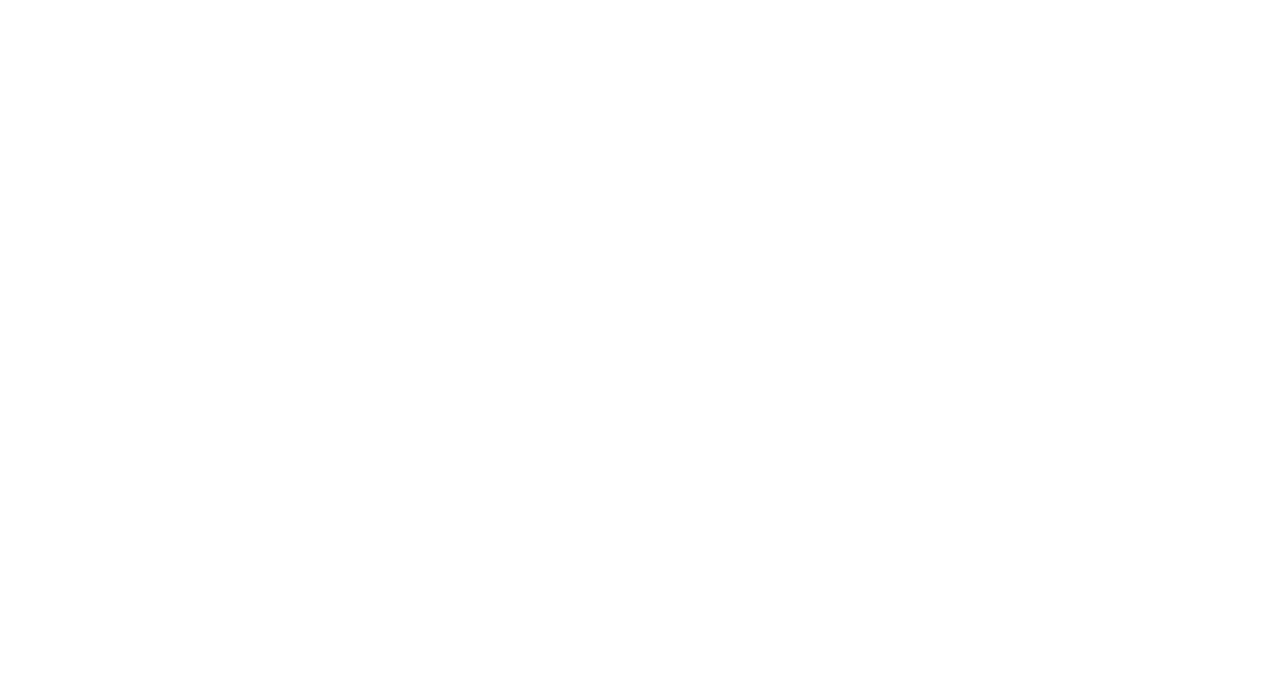
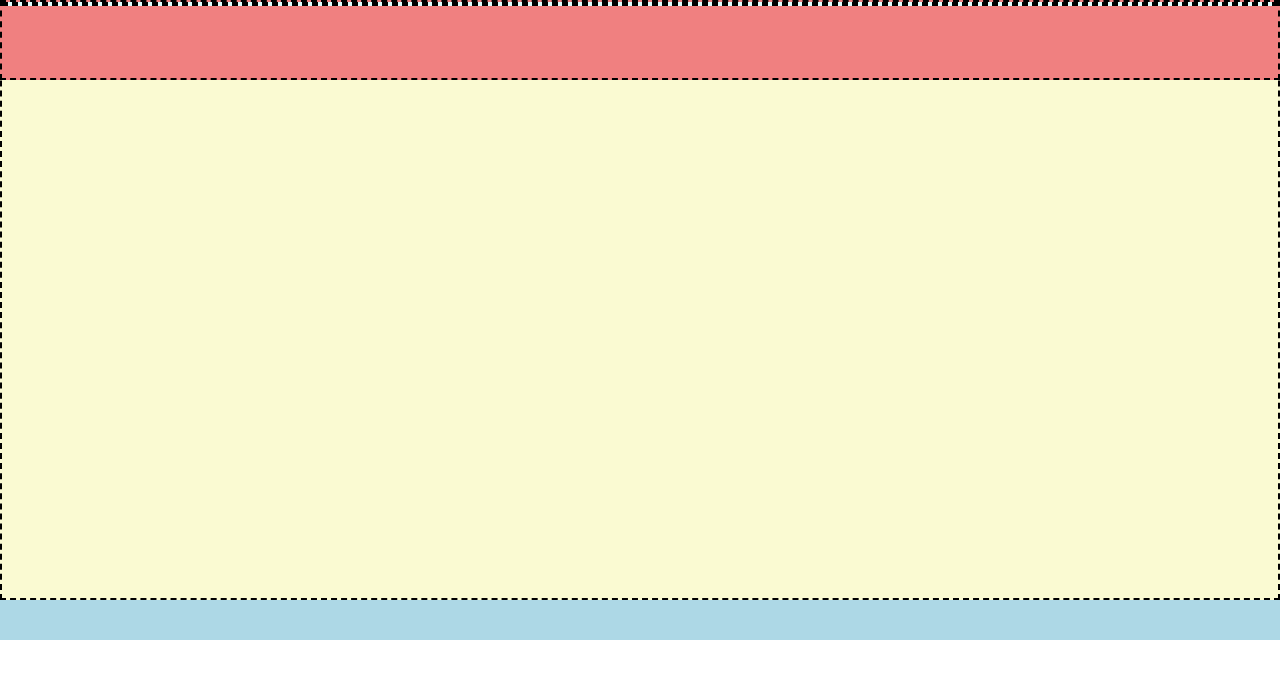
Before and after one commit to Jaskett/htmlcss-dropbox, a plain HTML site: page index.html in a window 1280 px wide. Drawn offline with Linux system fonts and the light colour scheme.

Commit message:
Creazione sezione "Header"

```diff
--- a/css/style.css
+++ b/css/style.css
@@ -5,10 +5,46 @@
     box-sizing: border-box;
 }
 
+body {
+    font-family: 'Open Sans' sans-serif;
+}
+
 /* Header */
+header {
+    height: 80vh;
+}
+
+.h-top {
+    width: 100vw;
+    position: fixed;
+    height: 10vh;
+}
+
+.h-bottom {
+    height: 75vh;
+    padding-top: 10vh;
+}
 
 /* Main */
 
 /* Footer */
 
 /* Debug */
+.debug header {
+    background-color: lightblue;
+}
+
+.debug .h-top {
+    background-color: lightcoral;
+    border: 2px dashed black;
+}
+
+.debug .header-top {
+    background-color: lightcyan;
+    border: 2px dashed black;
+}
+
+.debug .h-bottom {
+    background-color: lightgoldenrodyellow;
+    border: 2px dashed black;
+}
--- a/index.html
+++ b/index.html
@@ -5,18 +5,41 @@
     <meta http-equiv="X-UA-Compatible" content="IE=edge">
     <meta name="viewport" content="width=device-width, initial-scale=1.0">
     <title>Dropbox</title>
+
+    <link href="https://fonts.googleapis.com/css2?family=Open+Sans:ital,wght@0,300;0,400;0,500;0,700;0,800;1,300;1,400;1,500;1,700;1,800&display=swap" rel="stylesheet">
+    <link rel="stylesheet" href="https://cdnjs.cloudflare.com/ajax/libs/font-awesome/6.1.1/css/all.min.css" integrity="sha512-KfkfwYDsLkIlwQp6LFnl8zNdLGxu9YAA1QvwINks4PhcElQSvqcyVLLD9aMhXd13uQjoXtEKNosOWaZqXgel0g==" crossorigin="anonymous" referrerpolicy="no-referrer" />
+
+    <link rel="stylesheet" href="css/style.css">
 </head>
 <body class="debug">
+    <!-- Inizio Header -->
     <header>
+        <div class="h-top">
+            <div class="header-top"></div>
+            <div class="header-top-underlay"></div>
+        </div>
 
+        <div class="h-bottom">
+            <div class="header-low"></div>
+            <div class="header-low-underlay"></div>
+        </div>
     </header>
+    <!-- Fine Header -->
 
+    <!-- Inizio Main -->
     <main>
+        <section></section>
+        <section></section>
+        <section></section>
+        <section></section>
+        <section></section>
+    </main>
+    <!-- Fine Main -->
 
-    </main>
-
+    <!-- Inizio Footer -->
     <footer>
 
     </footer>
+    <!-- Fine Footer -->
 </body>
 </html>
```
